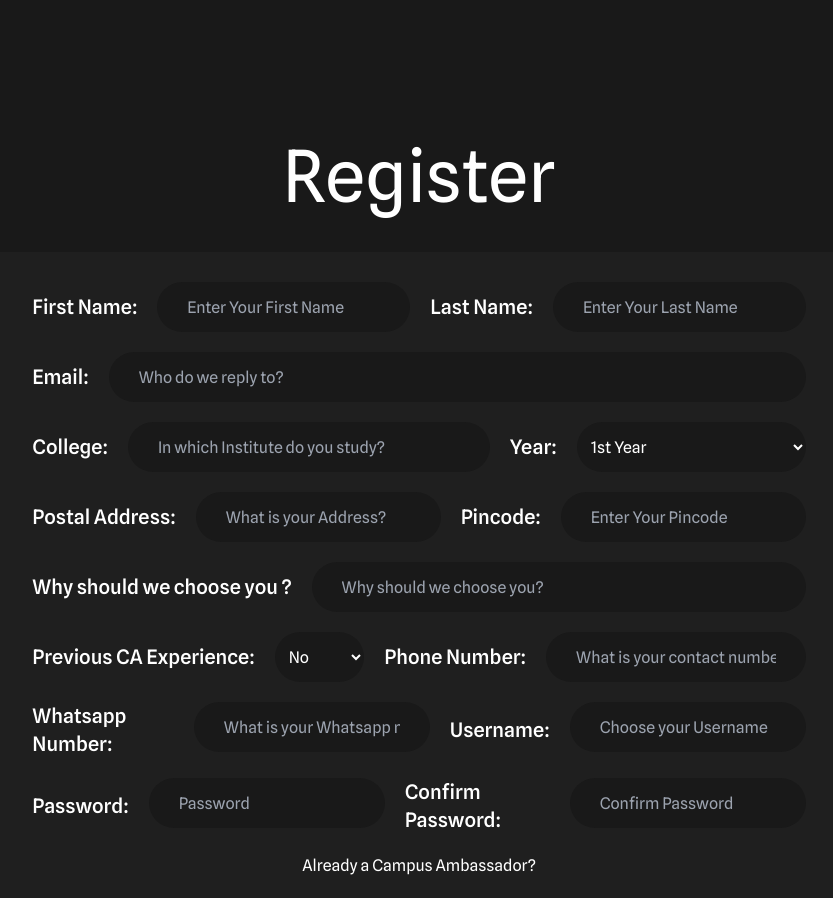
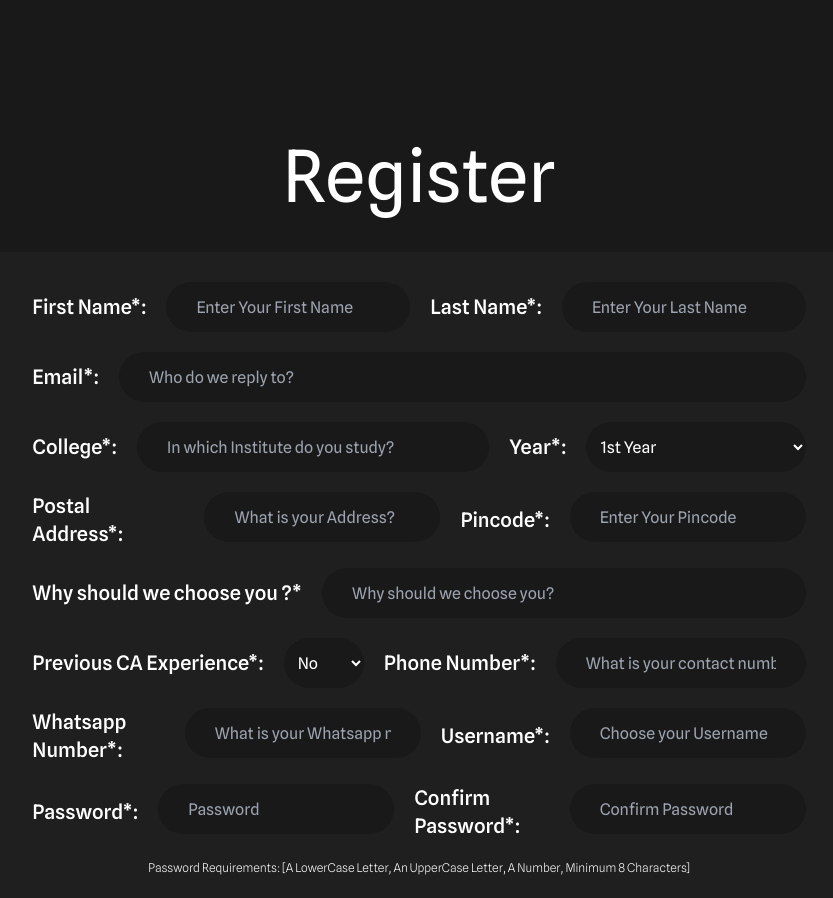
Before and after one commit to technex-iit-bhu/CA_Frontend, a Next.js app: page /register in a window 1280 px wide. Shown: the top 898 px of the page, without its empty margins (221-1054 px from the left). Built offline with nearby package versions, Linux system fonts and the light colour scheme; a web font is replaced by a local one.

Commit message:
Added Password Requirements

```diff
--- a/src/components/register.tsx
+++ b/src/components/register.tsx
@@ -14,7 +14,7 @@ const Register = () => {
                     <form className='flex flex-col items-center gap-y-5'>
                         <div className='flex w-8/12 flex-col items-center gap-5 lg:flex-row'>
                             <span className='text-white select-none align-middle text-xl font-medium'>
-                                First Name:
+                                First Name*:
                             </span>
                             <input
                                 placeholder='Enter Your First Name'
@@ -23,7 +23,7 @@ const Register = () => {
                                 className='h-[50px] self-stretch rounded-[50px] grow bg-background px-[30px] lg:text-left text-center'
                             />
                             <span className='text-white w-max select-none align-middle text-xl font-medium'>
-                                Last Name:
+                                Last Name*:
                             </span>
                             <input
                                 placeholder='Enter Your Last Name'
@@ -34,7 +34,7 @@ const Register = () => {
                         </div>
                         <div className='flex w-8/12 flex-col items-center gap-5 lg:flex-row'>
                             <span className='text-white select-none align-middle text-xl font-medium'>
-                                Email:
+                                Email*:
                             </span>
                             <input
                                 placeholder='Who do we reply to?'
@@ -45,7 +45,7 @@ const Register = () => {
                         </div>
                         <div className='flex w-8/12 flex-col items-center gap-5 lg:flex-row'>
                             <span className='text-white select-none align-middle text-xl font-medium'>
-                                College:
+                                College*:
                             </span>
                             <input
                                 placeholder='In which Institute do you study?'
@@ -54,7 +54,7 @@ const Register = () => {
                                 className='h-[50px] self-stretch rounded-[50px] grow bg-background px-[30px] lg:text-left text-center'
                             />
                             <span className='text-white w-max select-none align-middle text-xl font-medium'>
-                                Year:
+                                Year*:
                             </span>
                             <select className='h-[50px] grow self-stretch rounded-[50px] bg-background px-[10px] lg:text-left text-center'>
                                 <option>1st Year</option>
@@ -66,7 +66,7 @@ const Register = () => {
                         </div>
                         <div className='flex w-8/12 flex-col items-center gap-5 lg:flex-row'>
                             <span className='text-white select-none align-middle text-xl font-medium lg:text-left text-center'>
-                                Postal Address:
+                                Postal Address*:
                             </span>
                             <input
                                 placeholder='What is your Address?'
@@ -75,7 +75,7 @@ const Register = () => {
                                 className='h-[50px] self-stretch rounded-[50px] grow bg-background px-[30px] lg:text-left text-center'
                             />
                             <span className='text-white w-max select-none align-middle text-xl font-medium'>
-                                Pincode:
+                                Pincode*:
                             </span>
                             <input
                                 placeholder='Enter Your Pincode'
@@ -86,7 +86,7 @@ const Register = () => {
                         </div>
                         <div className='flex w-8/12 flex-col items-center gap-5 lg:flex-row'>
                             <span className='text-white select-none align-middle text-xl font-medium lg:text-left text-center'>
-                                Why should we choose you ?
+                                Why should we choose you ?*
                             </span>
                             <input
                                 placeholder='Why should we choose you?'
@@ -97,14 +97,14 @@ const Register = () => {
                         </div>
                         <div className='flex w-8/12 flex-col items-center gap-5 lg:flex-row'>
                             <span className='text-white select-none align-middle text-xl font-medium text-center lg:text-left'>
-                                Previous CA Experience:
+                                Previous CA Experience*:
                             </span>
                             <select className='h-[50px] grow self-stretch rounded-[50px] bg-background px-[10px] lg:text-left text-center'>
                                 <option>No</option>
                                 <option>Yes</option>
                             </select>
                             <span className='text-white w-max select-none align-middle text-xl font-medium'>
-                                Phone Number:
+                                Phone Number*:
                             </span>
                             <input
                                 placeholder='What is your contact number?'
@@ -115,7 +115,7 @@ const Register = () => {
                         </div>
                         <div className='flex w-8/12 flex-col items-center gap-5 lg:flex-row'>
                             <span className='text-white select-none align-middle text-xl font-medium text-center lg:text-left'>
-                                Whatsapp Number:
+                                Whatsapp Number*:
                             </span>
                             <input
                                 placeholder='What is your Whatsapp no?'
@@ -124,7 +124,7 @@ const Register = () => {
                                 className='h-[50px] self-stretch rounded-[50px] grow bg-background px-[30px] lg:text-left text-center'
                             />
                             <span className='text-white w-max select-none align-middle text-xl font-medium'>
-                                Username:
+                                Username*:
                             </span>
                             <input
                                 placeholder='Choose your Username'
@@ -135,7 +135,7 @@ const Register = () => {
                         </div>
                         <div className='flex w-8/12 flex-col items-center gap-5 lg:flex-row'>
                             <span className='text-white select-none align-middle text-xl font-medium'>
-                                Password:
+                                Password*:
                             </span>
                             <input
                                 placeholder='Password'
@@ -145,7 +145,7 @@ const Register = () => {
                                 className='h-[50px] self-stretch rounded-[50px] grow bg-background px-[30px] lg:text-left text-center'
                             />
                             <span className='text-white w-max select-none self-stretch align-middle text-xl font-medium'>
-                                Confirm Password:
+                                Confirm Password*:
                             </span>
                             <input
                                 placeholder='Confirm Password'
@@ -155,6 +155,7 @@ const Register = () => {
                                 className='h-[50px] grow self-stretch rounded-[50px] bg-background px-[30px] lg:text-left text-center'
                             />
                         </div>
+                        <p className='font-thin select-none text-xs text-center'>Password Requirements: [A LowerCase Letter, An UpperCase Letter, A Number, Minimum 8 Characters]</p>
                         <Link href={'/login'} className="text-center">Already a Campus Ambassador?</Link>
                         <button className='text-white mb-[10px] mt-[10px] h-[40px] w-[150px] select-none rounded-[50px] bg-red text-[20px] font-bold md:w-[200px]' type='submit'>
                             Register
```
